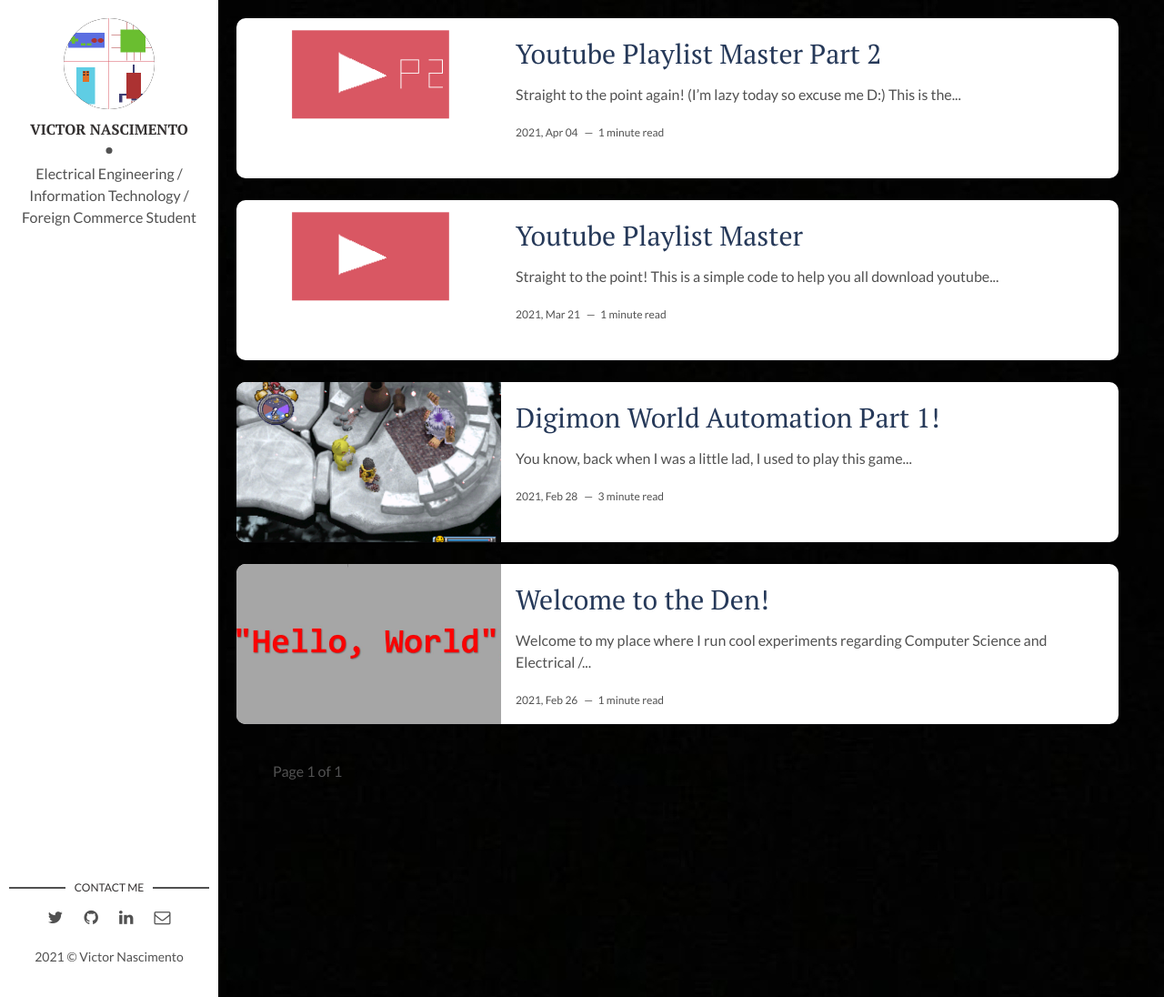
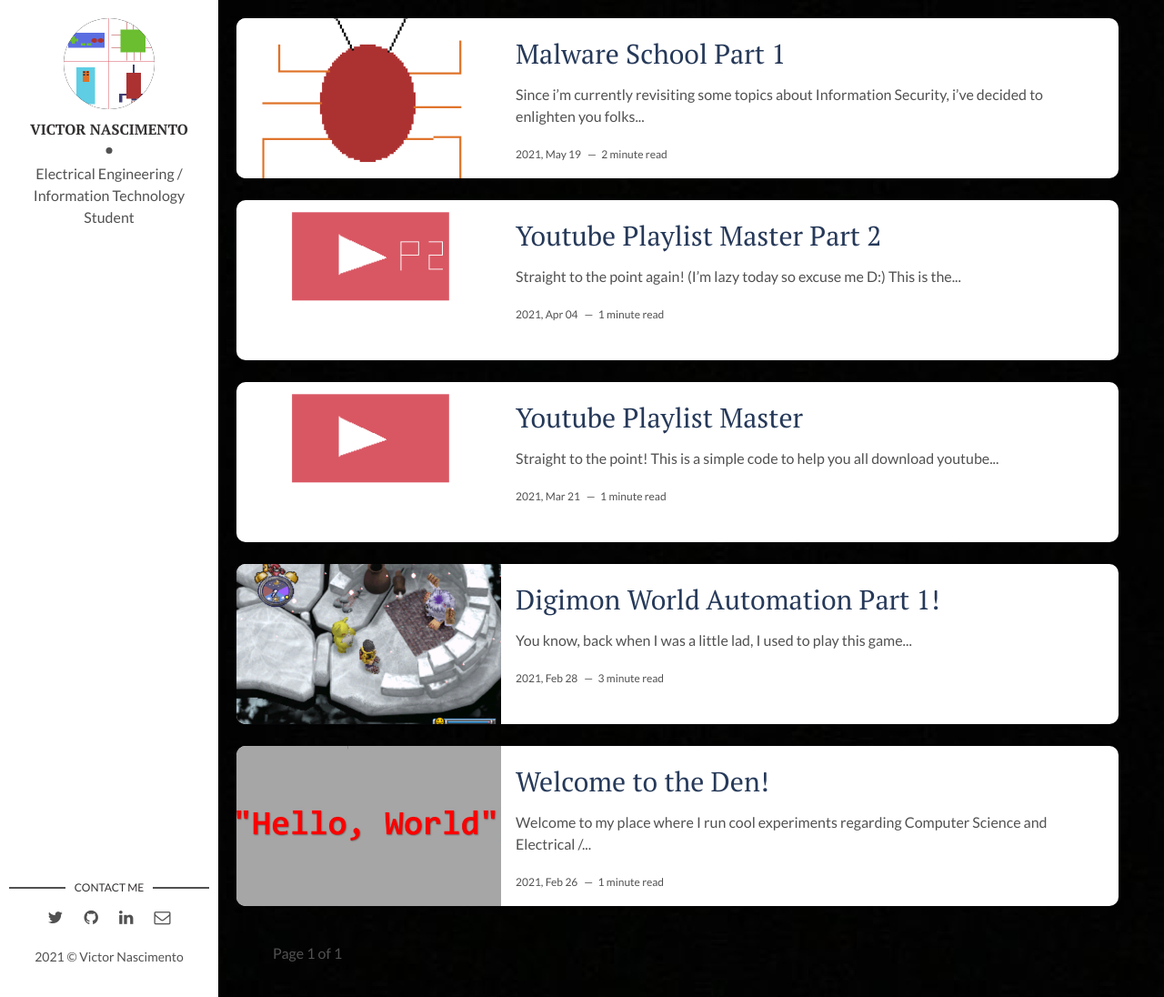
Before and after one commit to victornas91/scientistden, a Jekyll site: the page built from index.html, in a window 1280 px wide and 1096 px high. Shown: the whole window at 91% size. Built offline with Jekyll 4.4.1, drawn with Linux system fonts in a browser that asks for light colours; the list of posts is cut into pages by our own code; some of the changed lines change nothing that is shown.

Commit message:
New post!

```diff
--- a/_config.yml
+++ b/_config.yml
@@ -8,7 +8,7 @@
 # Author Settings
 author: Victor Nascimento # add your name
 author-img: denlogo1.png # add your photo
-about-author: Electrical Engineering / Information Technology / Foreign Commerce Student   # add description
+about-author: Electrical Engineering / Information Technology Student # add description
 social-twitter: IT_Victor91
 social-facebook: # add your Facebook handle
 social-github: victornas91 # add your Github handle
--- /dev/null
+++ b/_posts/2021-05-20-Malware-School-P1.markdown
@@ -0,0 +1,19 @@
+---
+layout: post
+title: Malware School Part 1
+date: 2021-05-20 00:50:00 +0300
+description: Teaching browsing safety!. # Add post description (optional)
+img: malware1.png # Add image post (optional)
+tags: [Infosec] # add tag
+---
+
+
+Since i'm currently revisiting some topics about Information Security, i've decided to enlighten you folks about the dangers of the interwebs. Let's begin the chit chat discussing about the more famous buzzwords some of you may see on a daily basis on TV and news portals when the story is about hackers and security online, so yall can identify what you are reading about and maybe even avoid some of these pitfalls when you are searching for russian brides etc (oh the irony).
+
+Malware stands for malicious software, and it's more like a broad category of virtual germs that like it's biological counterpart can infect your home (in this case where you browse the internet, be it a smartphone, computer or tablet.) These softwares often come bundled with a download from a suspicious source ("hey i'm a russian bride, before we can talk please download this feet pics pack and click on the exe file that comes with it"), or it can be an email that you SWEAR it was sent by your trustyworth bank manager with a link asking for your credentials. Malware are divided into several categories but today we will begin the discussion with one of the simplest ones, the phising:
+
+<b>Phising</b> : Remember the email sent by your bank manager that we were previously discussing? It's fake! (shocking). Phising, that comes from fishing, it's a very common technique that aims at stealing your private information by pretending to be a realiable source like a service provider, a notorius business or even your work's colleague. They often ask for "confirmation" of your credentials wanting to acess your passwords and / or home address etc. A simple way to avoid these scams is to never open emails sent by these fonts and if you have business with these services and think something is wrong, contact them through the official channels, often provided on their website. An advanced form of phising involve sending a fake email that also has fake phone numbers that redirect you to a scam call center. Beware!
+
+So this is for now. I'm trying to keep the blog posts small so yall can read fast and easy and keep on with your lives ha! Next time we will be delving deeper at another type of malware, the famous trojan!
+
+Cheers!
```
Also changed, not shown: Gemfile.lock, assets/img/malware1.png (added).
